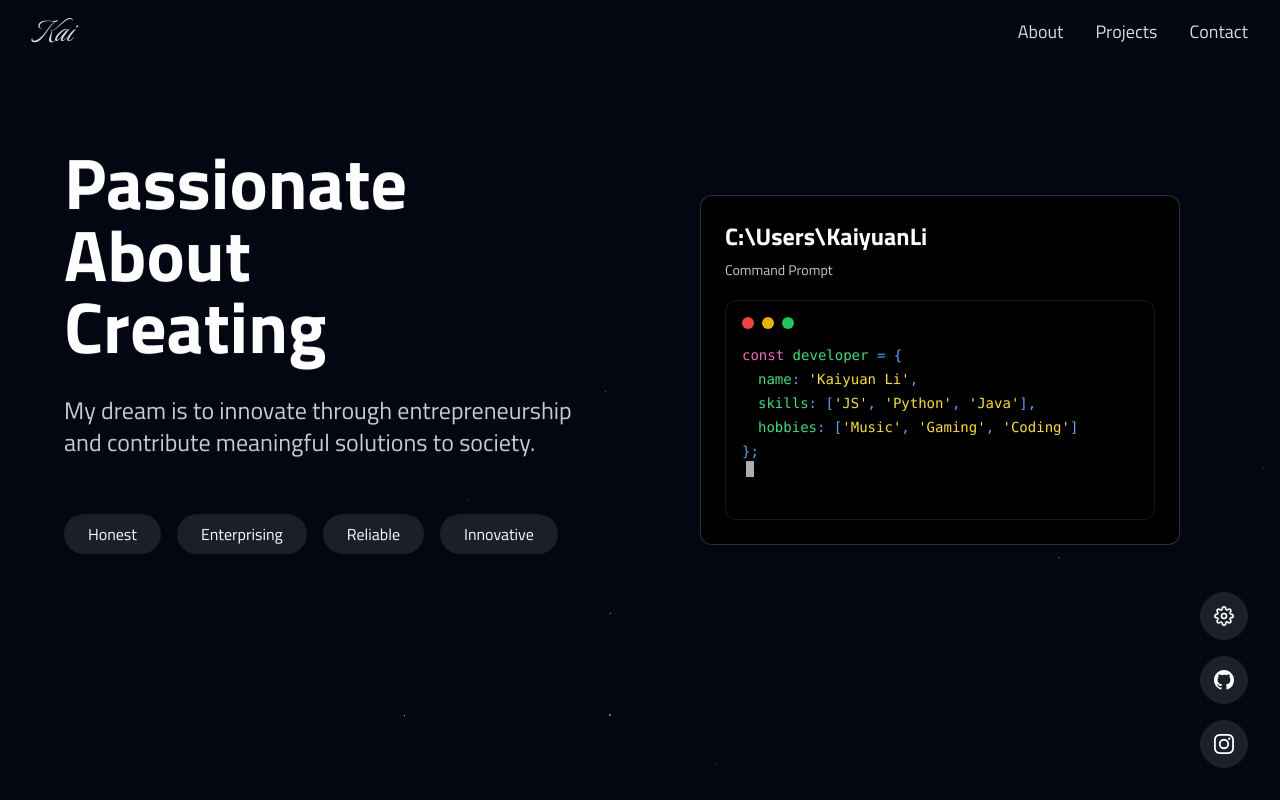
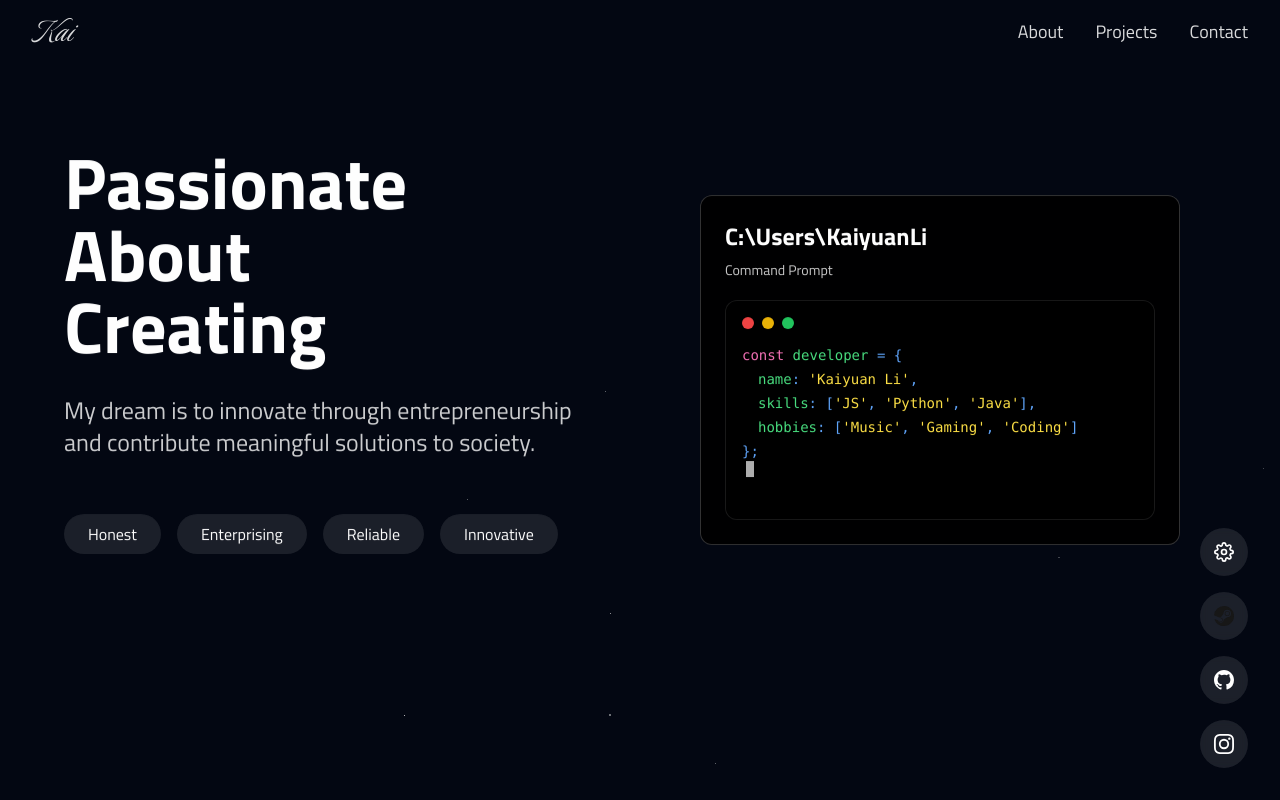
Before and after one commit to Kaiyuanli7/Personal-Website, a Next.js app: page /about in a window 1280 px wide. Shown: the top 800 px of the page. Built offline with nearby package versions, Linux system fonts and the light colour scheme.

Commit message:
steam socials added

```diff
--- a/components/ui/SocialOverlay.tsx
+++ b/components/ui/SocialOverlay.tsx
@@ -43,6 +43,24 @@ export default function SocialOverlay() {
     >
       <SettingsDropdown />
       <Link
+        href="https://steamcommunity.com/profiles/76561199062478777/"
+        target="_blank"
+        rel="noopener noreferrer"
+        className="w-12 h-12 bg-white/10 backdrop-blur-sm rounded-full flex items-center justify-center hover:bg-white/20 transition-colors duration-300"
+      >
+        <svg
+          xmlns="http://www.w3.org/2000/svg"
+          width="20"
+          height="20"
+          fill="currentColor"
+          className="bi bi-steam"
+          viewBox="0 0 16 16"
+        >
+          <path d="M.329 10.333A8.01 8.01 0 0 0 7.99 16C12.414 16 16 12.418 16 8s-3.586-8-8.009-8A8.006 8.006 0 0 0 0 7.468l.003.006 4.304 1.769A2.2 2.2 0 0 1 5.62 8.88l1.96-2.844-.001-.04a3.046 3.046 0 0 1 3.042-3.043 3.046 3.046 0 0 1 3.042 3.043 3.047 3.047 0 0 1-3.111 3.044l-2.804 2a2.223 2.223 0 0 1-3.075 2.11 2.22 2.22 0 0 1-1.312-1.568L.33 10.333Z"/>
+          <path d="M4.868 12.683a1.715 1.715 0 0 0 1.318-3.165 1.7 1.7 0 0 0-1.263-.02l1.023.424a1.261 1.261 0 1 1-.97 2.33l-.99-.41a1.7 1.7 0 0 0 .882.84Zm3.726-6.687a2.03 2.03 0 0 0 2.027 2.029 2.03 2.03 0 0 0 2.027-2.029 2.03 2.03 0 0 0-2.027-2.027 2.03 2.03 0 0 0-2.027 2.027m2.03-1.527a1.524 1.524 0 1 1-.002 3.048 1.524 1.524 0 0 1 .002-3.048"/>
+        </svg>
+      </Link>
+      <Link
         href="https://github.com/Kaiyuanli7"
         target="_blank"
         rel="noopener noreferrer"
```
